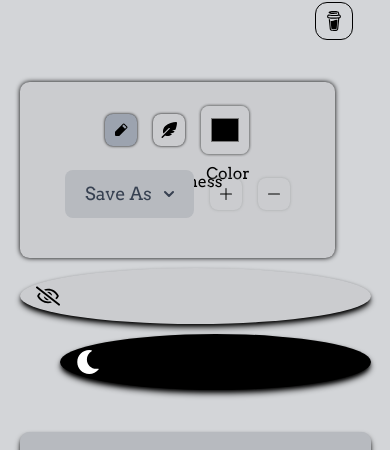
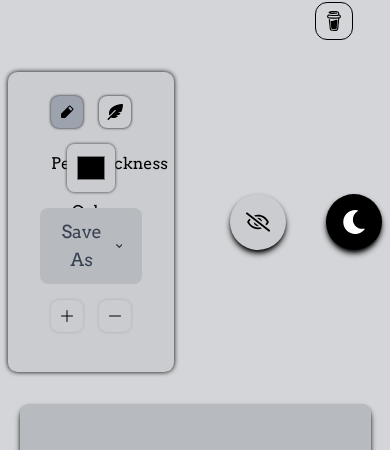
Before and after one commit to singodiyashubham87/Draw-it-out, a React (Vite) app: page / in a window 390 px wide. Shown: the part 182-632 px from the top of the page. Built offline with nearby package versions, Linux system fonts and the light colour scheme.

Commit message:
Update index.css

```diff
--- a/src/index.css
+++ b/src/index.css
@@ -24,72 +24,3 @@ body{
     height: 56vh;
   }
 }
-@media (max-width: 450px) {
-  body #draw {
-    height: 40vh;
-  }
-}
-
-@media (max-width: 300px) {
-  body #draw {
-    height: 30vh;
-  }
-}
-@media (min-width: 700px) and (max-width: 1400px) {
-  .sm:absolute {
-    position: relative; /* Adjust the positioning for smaller screens */
-  }
-
-  .right-10 {
-    right: 2rem; /* Adjust the right position of the element */
-  }
-
-  .top-4 {
-    top: 2rem; /* Adjust the top position of the element */
-  }
-}
-@media (max-width: 412px) {
-  .flex.items-center.gap-14 {
-    flex-direction: column;
-    align-items: stretch;
-    gap: 0;
-  }
-
-  .flex.items-center.gap-14 > div {
-    margin-top: 10px;
-  }
-
-  .flex.flex-row.justify-center.align-center.space-x-10 {
-    flex-direction: column;
-    align-items: stretch;
-    gap: 10px;
-  }
-
-  .flex.flex-row.justify-center.align-center.space-x-10 > div {
-    margin-top: 0;
-  }
-}
-@media (max-width: 412px) {
-  .darkLightModeToggle {
-    margin-top: 10px;
-    margin-bottom: 10px;
-  }
-}
-@media (max-width: 300px) {
-  .darkLightModeToggle {
-    margin-top: 20px;
-    margin-bottom: 20px;
-  }
-}
-@media (max-width: 412px) {
-  .eyeIcon {
-    margin-top: 10px;
-    margin-bottom: 10px;
-    font-size: 1.5rem; /* Adjust font size for smaller screens */
-  }
-}
-@media (max-width: 300px) {
-  .eyeIcon {
-    font-size: 1.25rem; /* Further decrease font size for screens smaller than 300px */
-  }
-}
```
